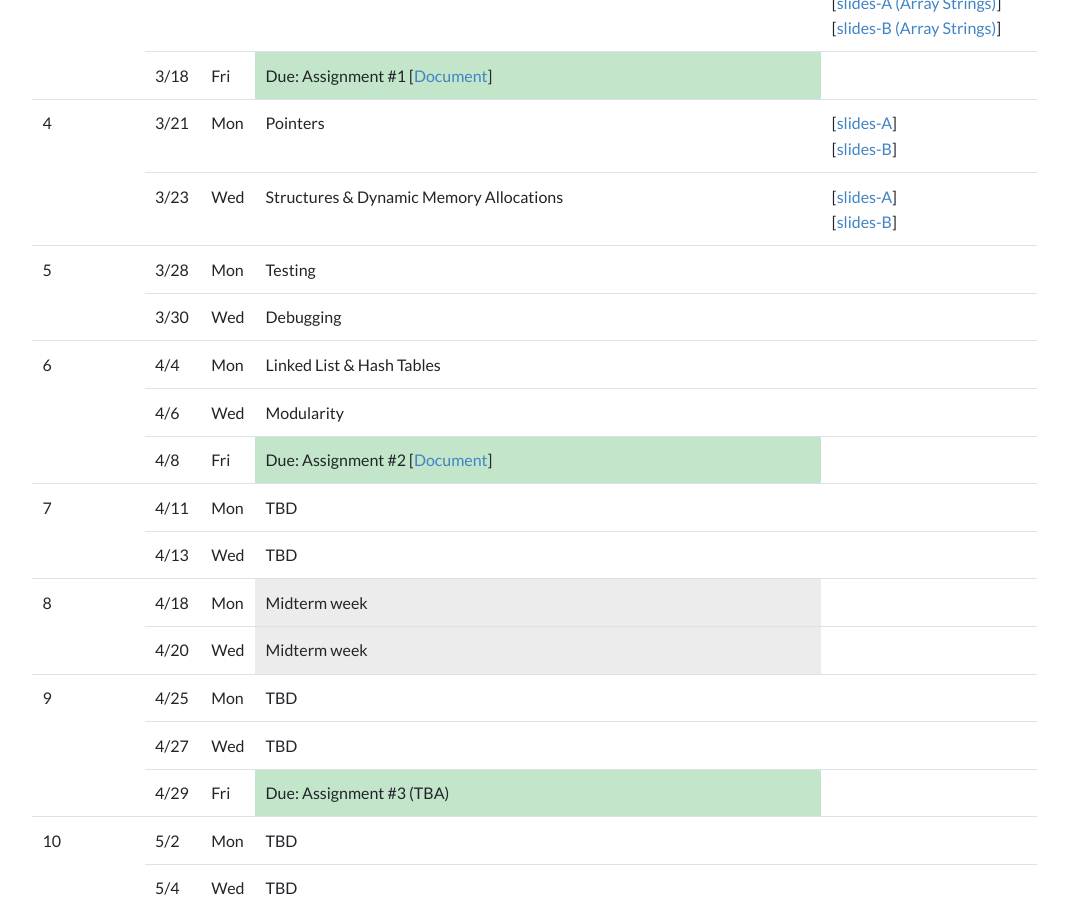
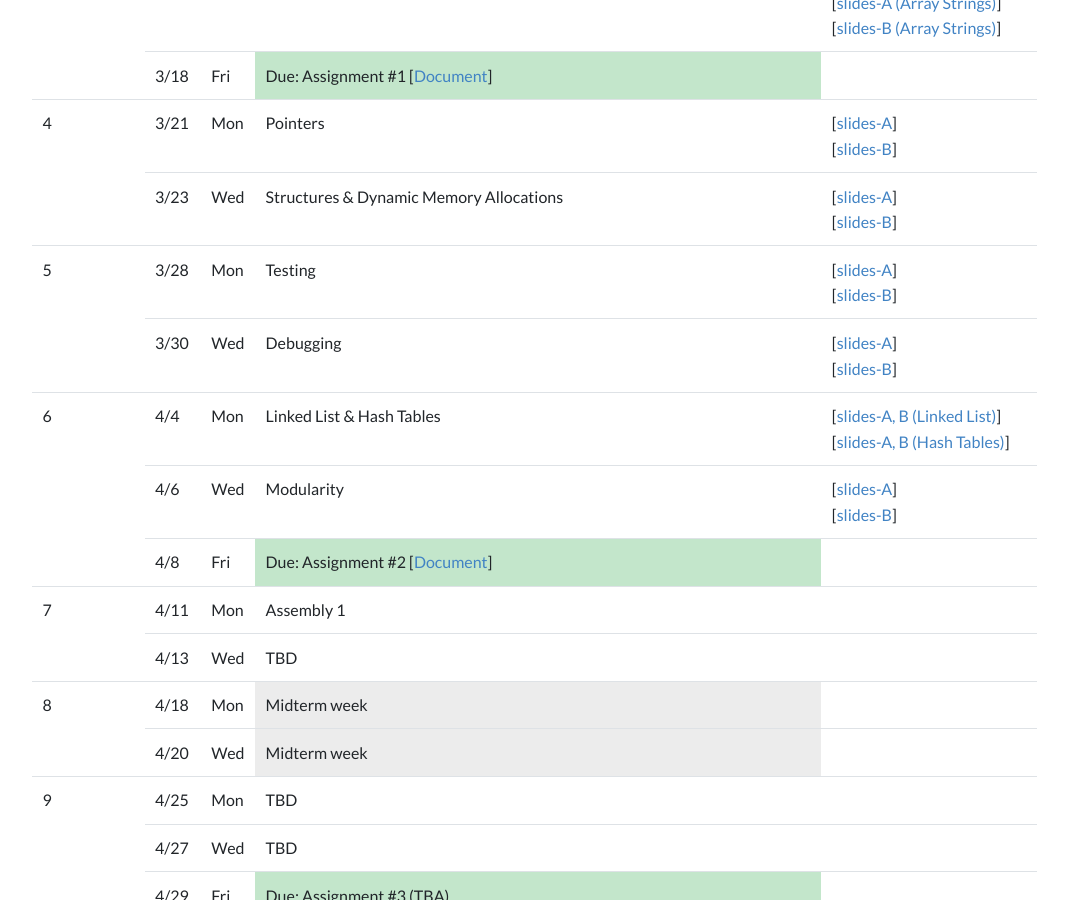
Before and after one commit to kaist-ee209/kaist-ee209.github.io, a Jekyll site: the page built from index.html, in a window 1280 px wide and 900 px high, scrolled down 1466 px. Shown: the whole window, without its empty margins (68-1136 px from the left). Built offline with Jekyll 4.4.1, drawn with Linux system fonts in a browser that asks for light colours; the list of posts is cut into pages by our own code.

Commit message:
html change

```diff
--- a/assignments/string/index.html
+++ b/assignments/string/index.html
@@ -99,7 +99,7 @@ functionality. </p>
 
 NOTE: We provide skeleton code and several utilities
 (e.g., Makefile and tests)
-in <a href="./assignment2.tar.gz">assignment2.tar.gz</a>.
+in <a href="./resource/assignment2.tar.gz">assignment2.tar.gz</a>.
 Please download it to your directory before starting your project
 and check <code>README.md</code>.
 
--- a/index.html
+++ b/index.html
@@ -169,10 +172,14 @@ linkers, debuggers, and other software tools.
       <td rowspan="1">3/16</td>
       <td rowspan="1">Wed</td>
       <td>Scope & Array Strings </td>
-      <td>[<a href="https://drive.google.com/file/d/1CzkKx6C2il_hLJxYGyDyXHdbm5-q-nea/view?usp=sharing">slides-A (Scope)</a>]<br>
-        [<a href="https://drive.google.com/file/d/10tM7oSoSagSoc2ibeke28eFGfVvt7hPy/view?usp=sharing">slides-B (Scope)</a>]<br>
-        [<a href="https://drive.google.com/file/d/1TN-IvCtBsfwJ1VcbTFZTBj4zhH_lhnkG/view?usp=sharing">slides-A (Array Strings)</a>]<br>
-        [<a href="https://drive.google.com/file/d/1TN-IvCtBsfwJ1VcbTFZTBj4zhH_lhnkG/view?usp=sharing">slides-B (Array Strings)</a>]</td>
+      <td>[<a href="https://drive.google.com/file/d/1CzkKx6C2il_hLJxYGyDyXHdbm5-q-nea/view?usp=sharing">slides-A
+          (Scope)</a>]<br>
+        [<a href="https://drive.google.com/file/d/10tM7oSoSagSoc2ibeke28eFGfVvt7hPy/view?usp=sharing">slides-B
+          (Scope)</a>]<br>
+        [<a href="https://drive.google.com/file/d/1TN-IvCtBsfwJ1VcbTFZTBj4zhH_lhnkG/view?usp=sharing">slides-A (Array
+          Strings)</a>]<br>
+        [<a href="https://drive.google.com/file/d/1TN-IvCtBsfwJ1VcbTFZTBj4zhH_lhnkG/view?usp=sharing">slides-B (Array
+          Strings)</a>]</td>
     </tr>
     <tr>
       <td rowspan="1">3/18</td>
@@ -188,15 +195,17 @@ linkers, debuggers, and other software tools.
       <td rowspan="1">3/21</td>
       <td rowspan="1">Mon</td>
       <td>Pointers </td>
-      <td>[<a href="https://drive.google.com/file/d/12XVHxCLGoiZ0Kn6TEKAydoZ1t_ilpbsc/view?usp=sharing">slides-A</a>]<br>
+      <td>[<a
+          href="https://drive.google.com/file/d/12XVHxCLGoiZ0Kn6TEKAydoZ1t_ilpbsc/view?usp=sharing">slides-A</a>]<br>
         [<a href="https://drive.google.com/file/d/14n4ZMfBvw6JYMxGUwFSge6dCEgQxMJLO/view?usp=sharing">slides-B</a>]</td>
     </tr>
     <tr>
       <td rowspan="1">3/23</td>
       <td rowspan="1">Wed</td>
       <td>Structures & Dynamic Memory Allocations </td>
-      <td>[<a href="https://drive.google.com/file/d/1cVCsXwIVrtkPuCkTTDsyxHQ3m1dMjd9t/view?usp=sharing">slides-A</a>]<br>
-        [<a href="https://drive.google.com/file/d/1cVCsXwIVrtkPuCkTTDsyxHQ3m1dMjd9t/view?usp=sharing">slides-B</a>]</td>
+      <td>[<a
+          href="https://drive.google.com/file/d/1cVCsXwIVrtkPuCkTTDsyxHQ3m1dMjd9t/view?usp=sharing">slides-A</a>]<br>
+        [<a href="https://drive.google.com/file/d/1aniurU3nJwWz299ad72SBCEzFWZ0J8AC/view?usp=sharing">slides-B</a>]</td>
     </tr>
 
     <!-- Week 5 -->
@@ -205,13 +214,17 @@ linkers, debuggers, and other software tools.
       <td rowspan="1">3/28</td>
       <td rowspan="1">Mon</td>
       <td>Testing </td>
-      <td></td>
+      <td>[<a
+          href="https://drive.google.com/file/d/1J5NcS3lxUWglusGDI0ahcgRyIshKrHWu/view?usp=sharing">slides-A</a>]<br>
+        [<a href="https://drive.google.com/file/d/1J5NcS3lxUWglusGDI0ahcgRyIshKrHWu/view?usp=sharing">slides-B</a>]</td>
     </tr>
     <tr>
       <td rowspan="1">3/30</td>
       <td rowspan="1">Wed</td>
       <td>Debugging </td>
-      <td></td>
+      <td>[<a
+          href="https://drive.google.com/file/d/1mmgJro9iQ0lFOfmLb0M335jCyCWtscsA/view?usp=sharing">slides-A</a>]<br>
+        [<a href="https://drive.google.com/file/d/1HxWX4sLZAEj2YbjCzwvktB_YqlcBSPzT/view?usp=sharing">slides-B</a>]</td>
     </tr>
 
     <!-- Week 6 -->
@@ -220,13 +233,17 @@ linkers, debuggers, and other software tools.
       <td rowspan="1">4/4</td>
       <td rowspan="1">Mon</td>
       <td>Linked List & Hash Tables </td>
-      <td></td>
+      <td>[<a
+      href="https://drive.google.com/file/d/17SwMFxcuAqcZXxL9En9BrXcGLBJMg7Zc/view?usp=sharing">slides-A, B (Linked List)</a>]<br>
+      [<a href="https://drive.google.com/file/d/1I82OzJhkiM_eyoLFSuTKEBy9qjt3x4BF/view?usp=sharing">slides-A, B (Hash Tables)</a>]</td>
     </tr>
     <tr>
       <td rowspan="1">4/6</td>
       <td rowspan="1">Wed</td>
       <td>Modularity </td>
-      <td></td>
+      <td>[<a
+        href="https://drive.google.com/file/d/1qubA4GUn-penjciPXqrLMTgV7m9s12FV/view?usp=sharing">slides-A</a>]<br>
+      [<a href="https://drive.google.com/file/d/1qubA4GUn-penjciPXqrLMTgV7m9s12FV/view?usp=sharing">slides-B</a>]</td>
     </tr>
     <tr>
       <td rowspan="1">4/8</td>
@@ -241,7 +258,7 @@ linkers, debuggers, and other software tools.
       <td rowspan="2">7</td>
       <td rowspan="1">4/11</td>
       <td rowspan="1">Mon</td>
-      <td>TBD </td>
+      <td>Assembly 1 </td>
       <td></td>
     </tr>
     <tr>
```
Also changed, not shown: other parts of index.html (+6 -3 lines).
